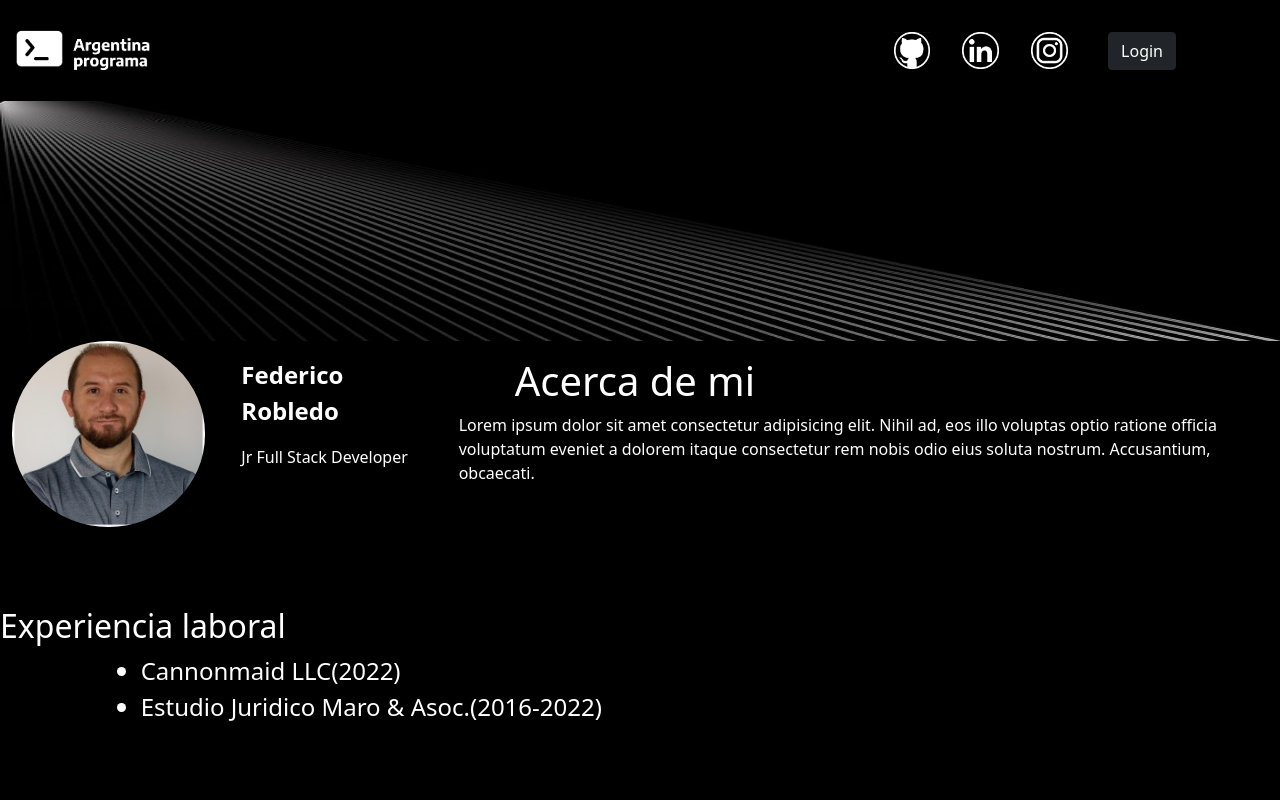
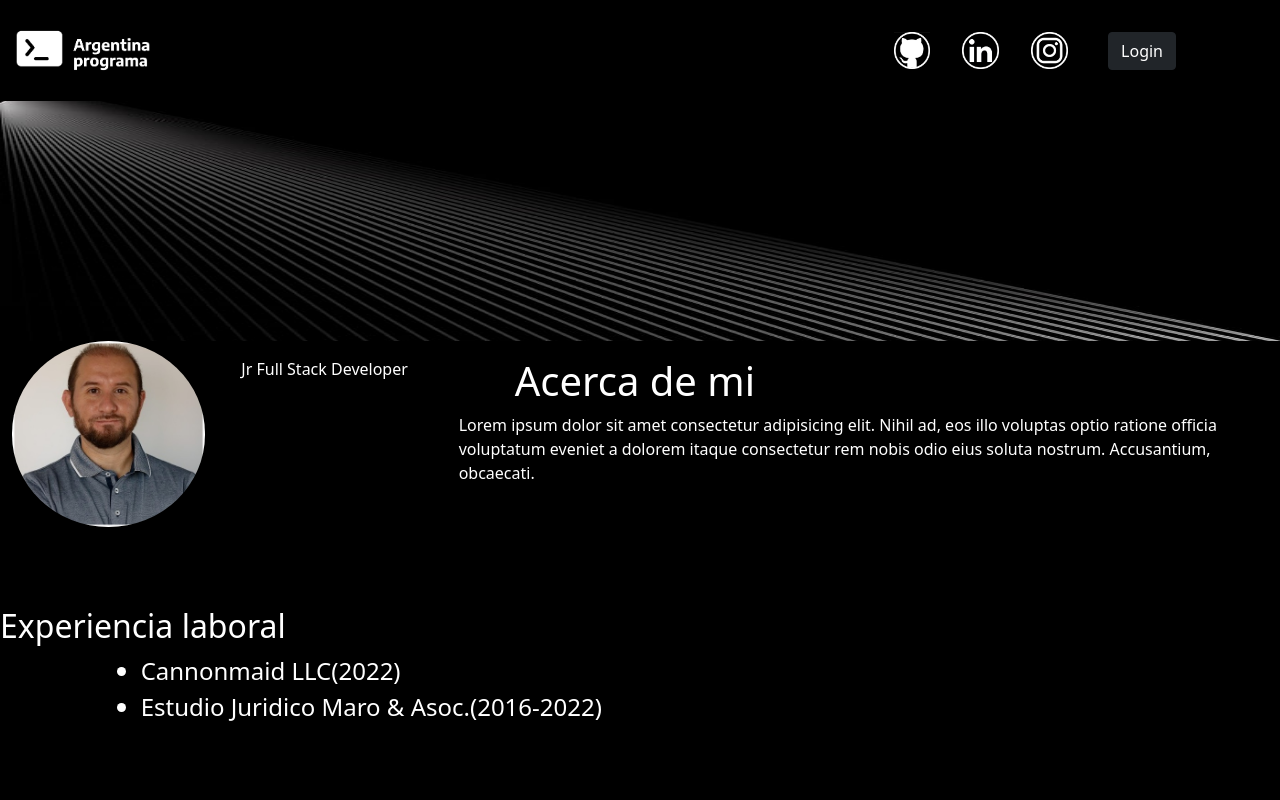
Before and after one commit to FeDev13/Argentina-Programa-Frontend, an Angular app: page / in a window 1280 px wide. Shown: the top 800 px of the page. Built offline with nearby package versions, Linux system fonts and the light colour scheme; no server answers.

Commit message:
se agrega evento click en boton login

```diff
--- a/src/app/components/about/about.component.html
+++ b/src/app/components/about/about.component.html
@@ -3,7 +3,7 @@
       <img src="../../../assets/oie_jpg.png" class="img-fluid" id="profilepic" />
     </div>
     <div class="col-xs-12 col-sm-2 col-md-2 col-lg-2">
-      <p id="name">Federico Robledo</p>
+      <p id="name">{{persona.nombre}} {{persona.apellido}}</p>
       <p>Jr Full Stack Developer</p>
     </div>
     <div class="col-xs-12 col-sm-8 col-md-8 col-lg-8">
--- a/src/app/components/login/login.component.html
+++ b/src/app/components/login/login.component.html
@@ -15,12 +15,12 @@
                     </div>
                     <form #f="ngForm" (ngSubmit)="onLogin()" novalidate>
                       <div class="form-outline form-white mb-4">
-                        <input type="text" id="nombreUsuario" class="form-control form-control-lg" [(ngModel)]="nombreUsuario" required />
+                        <input type="text" id="nombreUsuario" name="form-control form-control-lg" [(ngModel)]="nombreUsuario" required />
                         <label class="form-label" for="nombreUsuario">Usuario</label>
                       </div>
 
                       <div class="form-outline form-white mb-4">
-                        <input type="password" id="password" class="form-control form-control-lg" [(ngModel)]="password"
+                        <input type="password" id="password" name="form-control form-control-lg" [(ngModel)]="password"
                         required />
                         <label class="form-label" for="password">Password</label>
                       </div>
@@ -41,7 +41,7 @@
 
 
                     <div class="text-center py-5">
-                      <button class="btn btn-light btn-lg btn-rounded px-5" type="submit">Login</button>
+                      <button class="btn btn-light btn-lg btn-rounded px-5" type="submit" (click)="onLogin()">Login</button>
                     </div>
 
                   </div>
--- a/src/app/model/persona.model.ts
+++ b/src/app/model/persona.model.ts
@@ -1,10 +1,10 @@
 export class persona {
     id? : number;
-    nombre : String;
-    apellido : String;
-    img: String;
+    nombre : string;
+    apellido : string;
+    img: string;
 
-    constructor(nombre:String, apellido: String, img: String){
+    constructor(nombre:string, apellido: string, img: string){
         this.nombre = nombre;
         this.apellido = apellido;
         this.img = img;
--- a/src/app/service/interceptor-service.ts
+++ b/src/app/service/interceptor-service.ts
@@ -15,7 +15,7 @@ export class InterceptorService {
         const token = this.tokenService.getToken();
         if(token != null){
             intReq = req.clone({
-                headers: req.headers.set('Authorization','Bearer'+token)
+                headers: req.headers.set('Authorization','Bearer ' + token)
             });
         }
         return next.handle(intReq);
```
